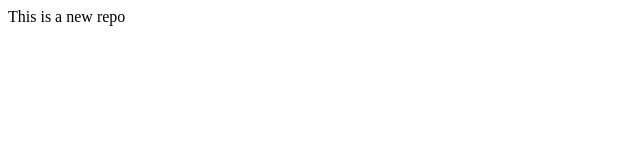
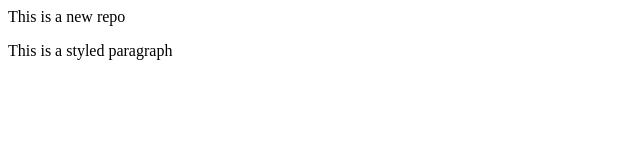
Before and after one commit to shivneribhosale/localrepo, a plain HTML site: page index.html in a window 1280 px wide. Shown: the whole page, without its empty margins (0-640 px from the left). Drawn offline with Linux system fonts and the light colour scheme.

Commit message:
add new feature

```diff
--- a/index.html
+++ b/index.html
@@ -1 +1,2 @@
 <p>This is a new repo</p>
+<p>This is a styled paragraph</p>
```
